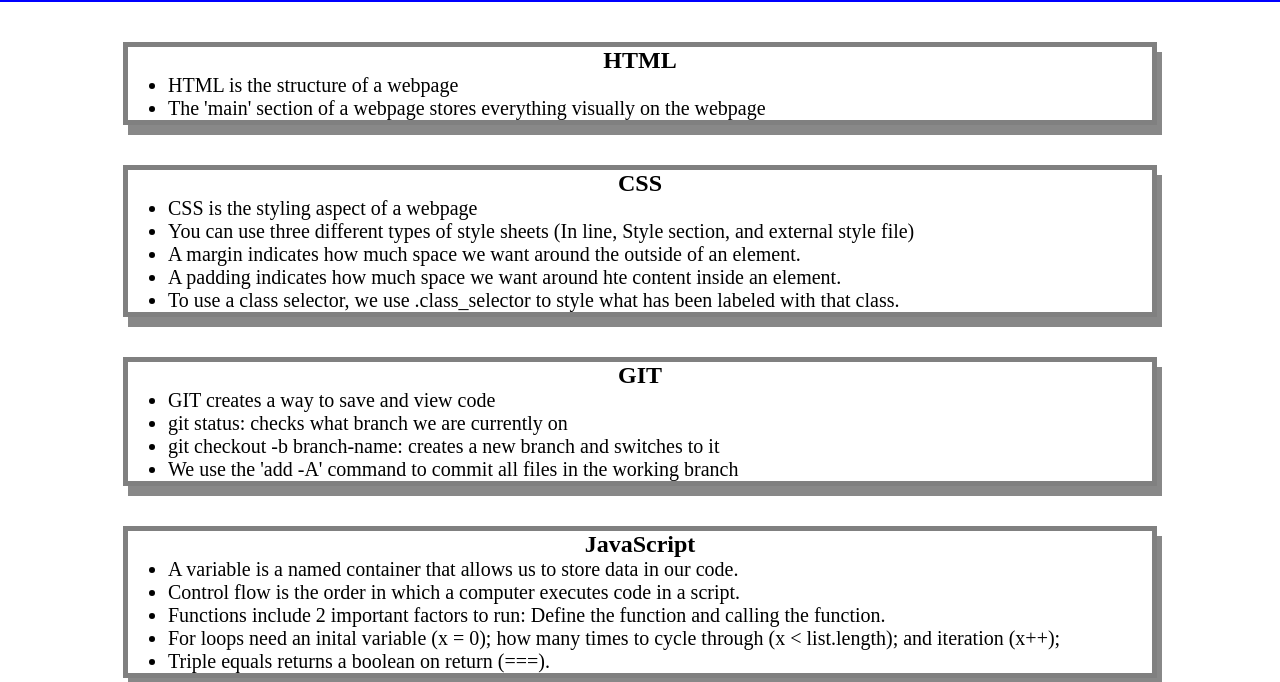
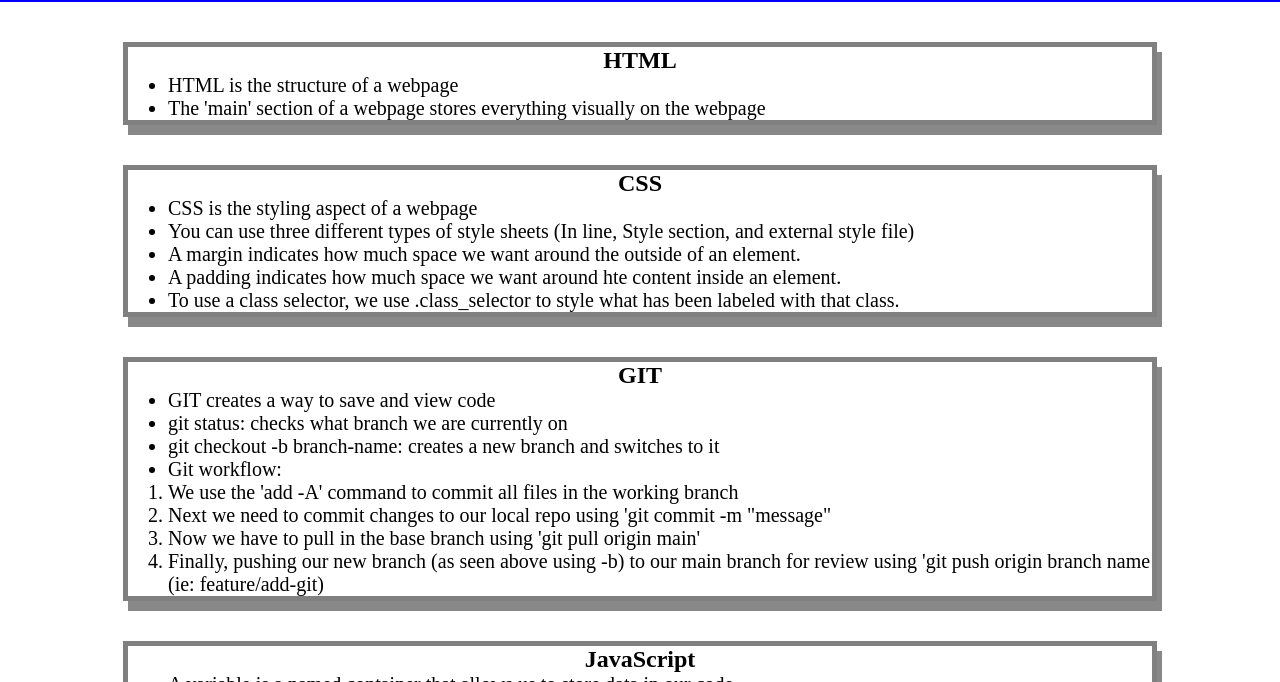
Before and after one commit to Morralytics/prework-study-guide, a plain HTML site: page index.html in a window 1280 px wide. Shown: the part 118-800 px from the top of the page. Drawn offline with Linux system fonts and the light colour scheme.

Commit message:
Added more notes to Git page

```diff
--- a/index.html
+++ b/index.html
@@ -39,7 +39,13 @@
           <li>GIT creates a way to save and view code</li>
           <li>git status: checks what branch we are currently on</li>
           <li>git checkout -b branch-name: creates a new branch and switches to it</li>
-          <li>We use the 'add -A' command to commit all files in the working branch</li>
+          <li>Git workflow:</li>
+          <ol>
+            <li>We use the 'add -A' command to commit all files in the working branch</li>
+            <li>Next we need to commit changes to our local repo using 'git commit -m "message"</li>
+            <li>Now we have to pull in the base branch using 'git pull origin main'</li>
+            <li>Finally, pushing our new branch (as seen above using -b) to our main branch for review using 'git push origin branch name (ie: feature/add-git)</li>
+          </ol>
         </ul>
       </section>
 
```
